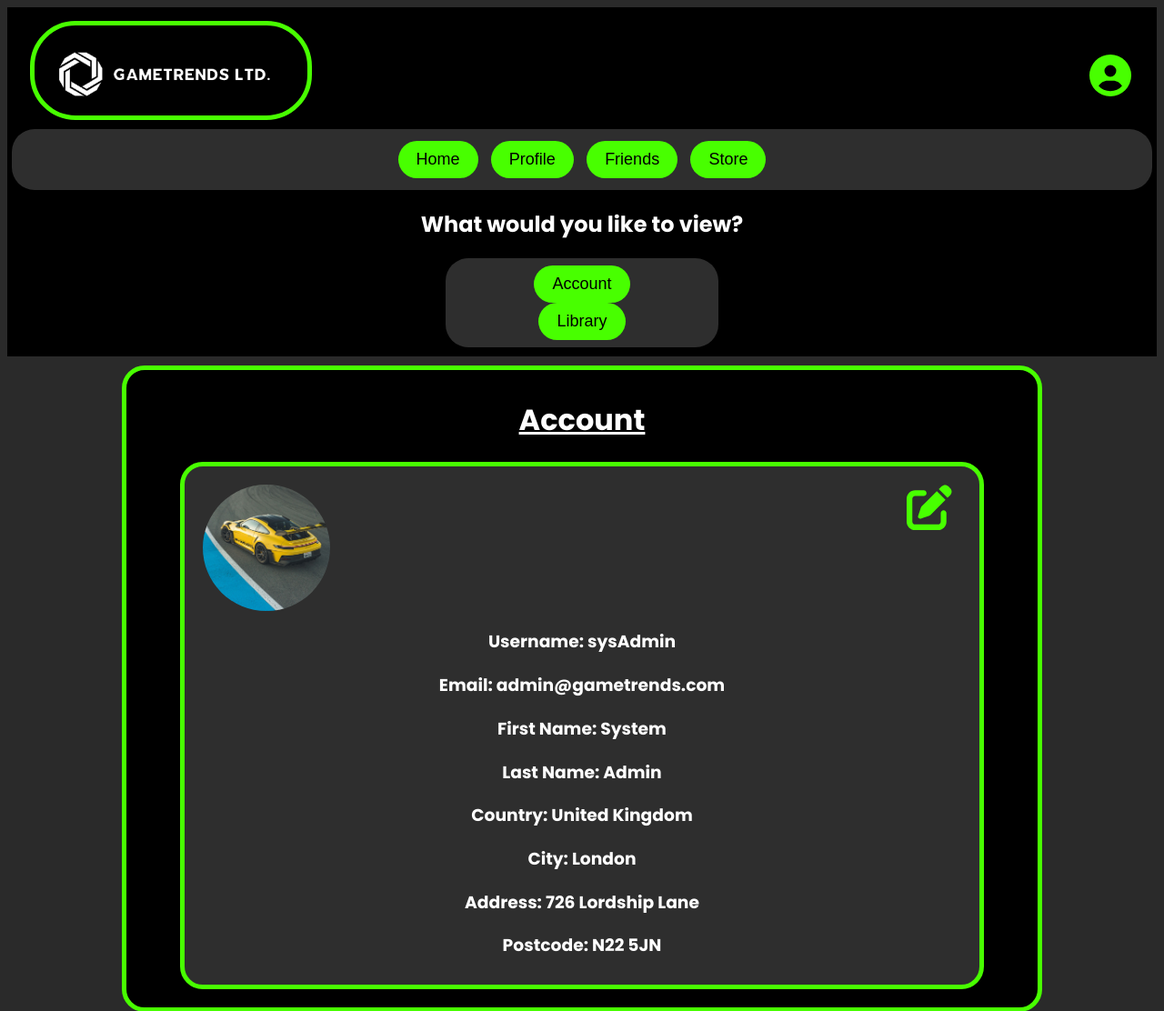
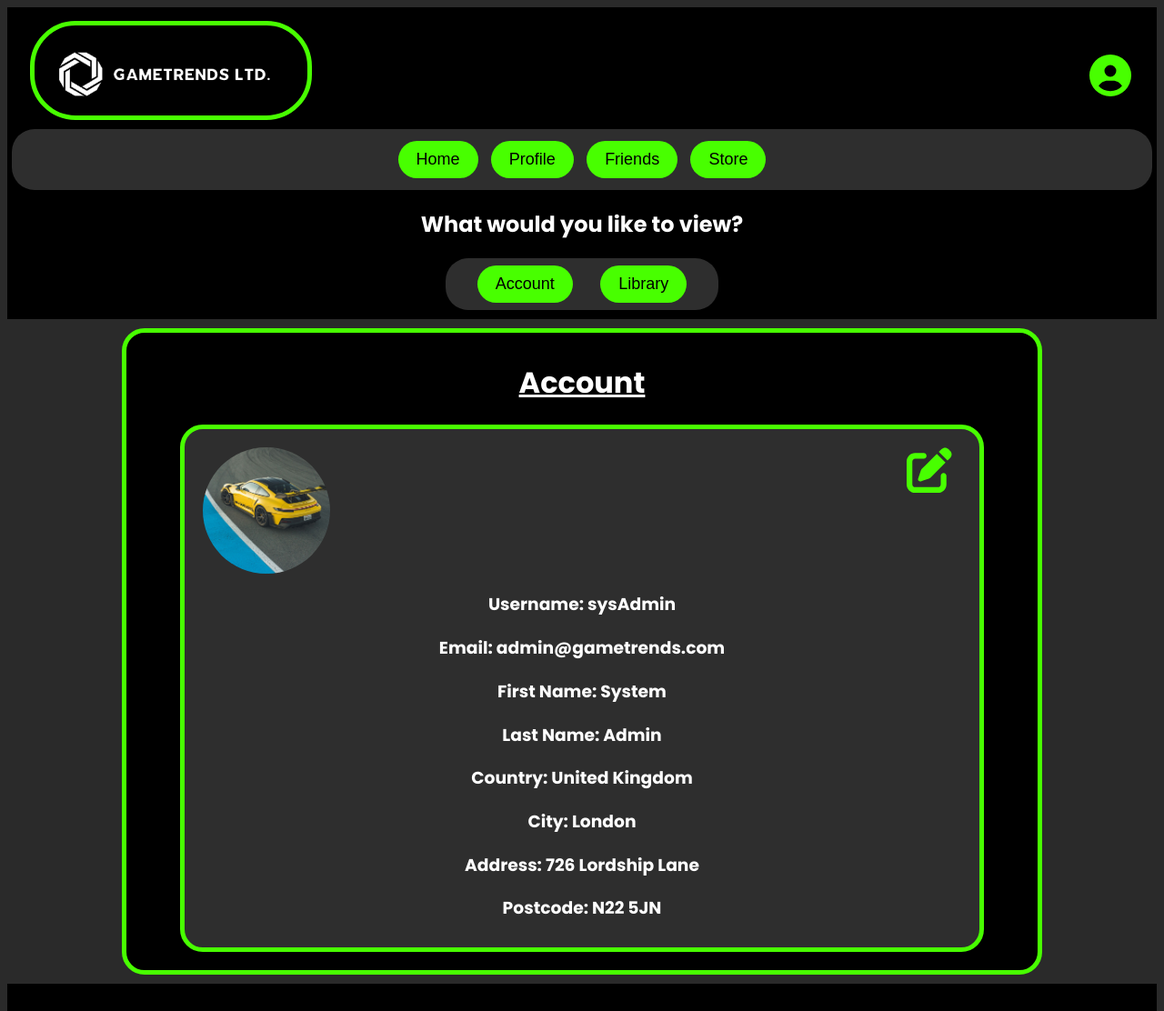
Before and after one commit to ABleasdale1/GameTrends, a Django app: page /profile/ in a window 1280 px wide. Shown: the top 1112 px of the page at 91% size. Run offline with Django 4.2, Linux system fonts and the light colour scheme; some libraries are stand-ins or nearby versions.

Commit message:
Update profileStyles.css

```diff
--- a/gameTrends/userApp/static/userApp/css/profileStyles.css
+++ b/gameTrends/userApp/static/userApp/css/profileStyles.css
@@ -10,7 +10,7 @@
 
 .switchViewButton {
     padding: 10px 20px;
-    margin: 0 10%;
+    margin: 0 5%;
     background-color: #48ff00;
     border: none;
     border-radius: 40px;
```
